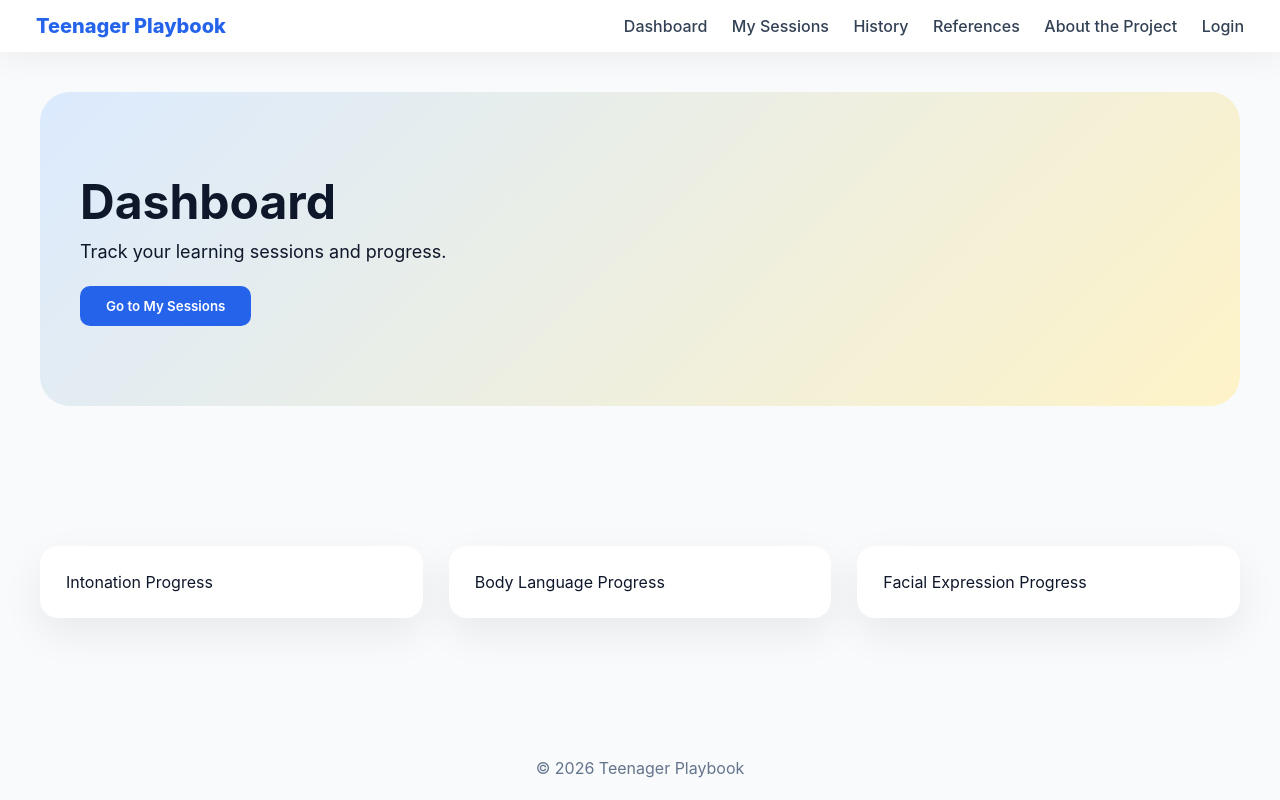
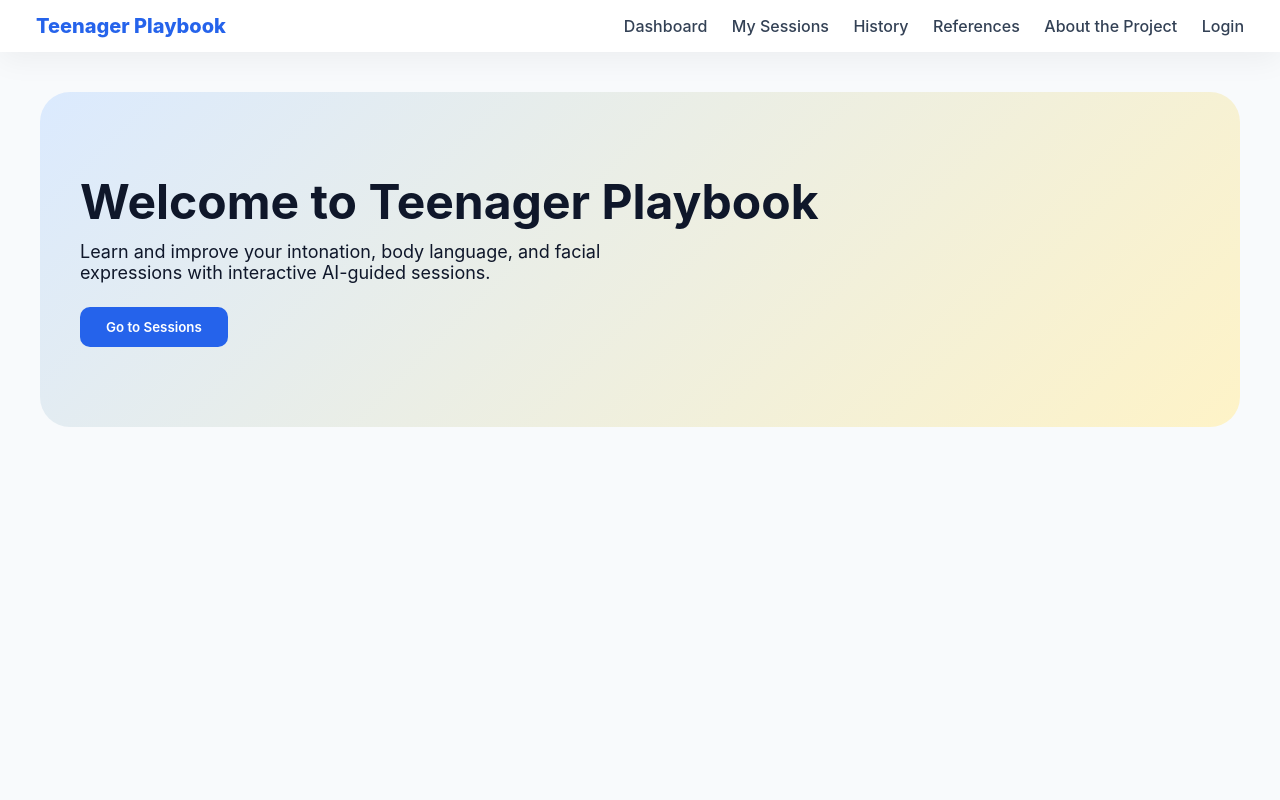
Before and after one commit to Ropesniper/teenagerplaybook_rpsp_shlee, a plain HTML site: page index.html in a window 1280 px wide. Drawn offline with Linux system fonts and the light colour scheme.

Commit message:
Update index.html

```diff
--- a/index.html
+++ b/index.html
@@ -1,33 +1,22 @@
 <!DOCTYPE html>
-<html>
+<html lang="en">
 <head>
-<title>Dashboard - Teenager Playbook</title>
-<link rel="stylesheet" href="style.css">
+  <meta charset="UTF-8">
+  <title>Teenager Playbook - Dashboard</title>
+  <link rel="stylesheet" href="style.css">
 </head>
 <body>
 <header class="navbar">
-<div class="logo">Teenager Playbook</div>
-<nav id="nav"></nav>
+  <div class="logo">Teenager Playbook</div>
+  <nav id="nav"></nav>
 </header>
 
-
-<div class="hero">
-<h1>Dashboard</h1>
-<p>Track your learning sessions and progress.</p>
-<button class="btn btn-primary" onclick="location.href='sessions.html'">Go to My Sessions</button>
+<div class="container hero">
+  <h1>Welcome to Teenager Playbook</h1>
+  <p>Learn and improve your intonation, body language, and facial expressions with interactive AI-guided sessions.</p>
+  <button class="btn btn-primary" onclick="location.href='sessions.html'">Go to Sessions</button>
 </div>
 
-
-<div class="container">
-<div class="grid">
-<div class="card">Intonation Progress</div>
-<div class="card">Body Language Progress</div>
-<div class="card">Facial Expression Progress</div>
-</div>
-</div>
-
-
-<footer>© 2026 Teenager Playbook</footer>
 <script src="auth.js"></script>
 </body>
 </html>
```
